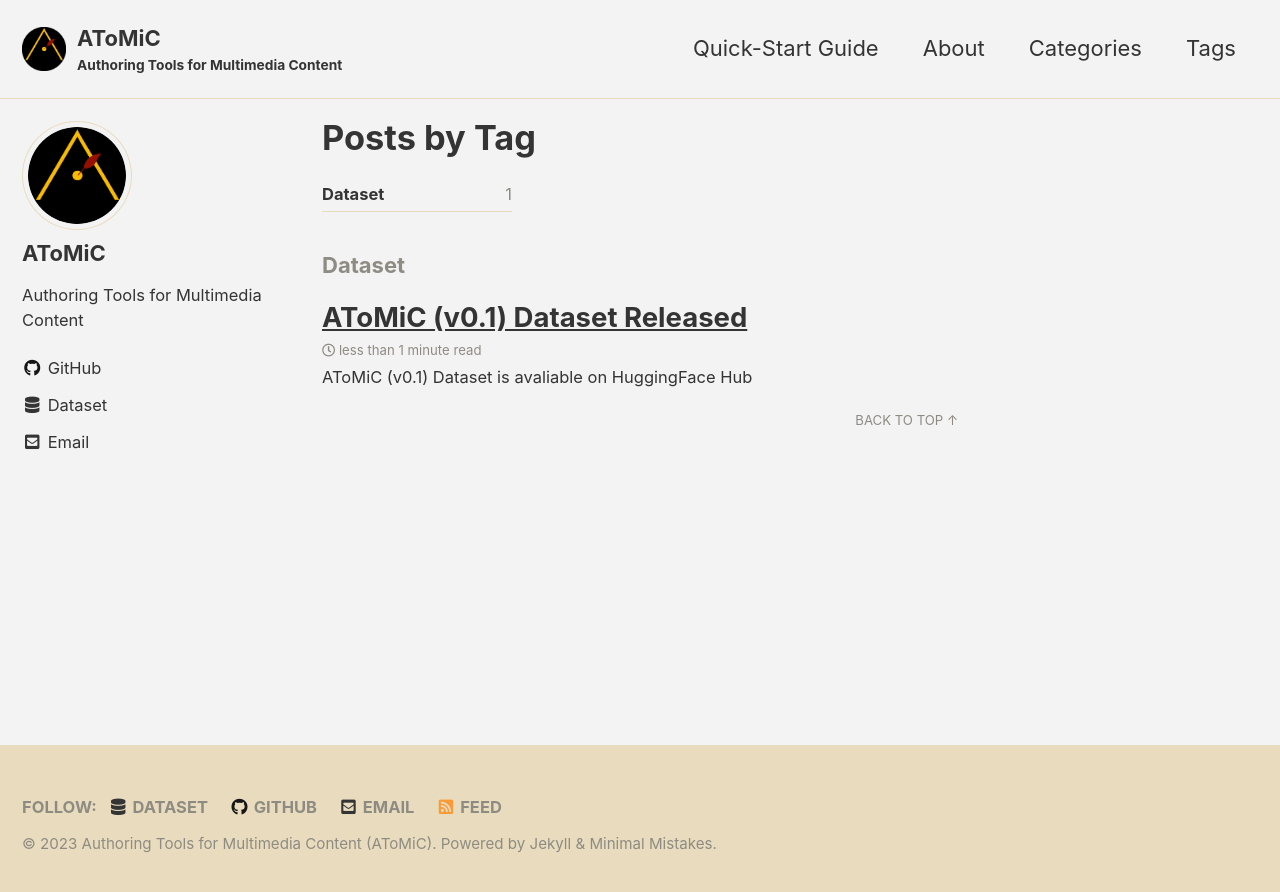
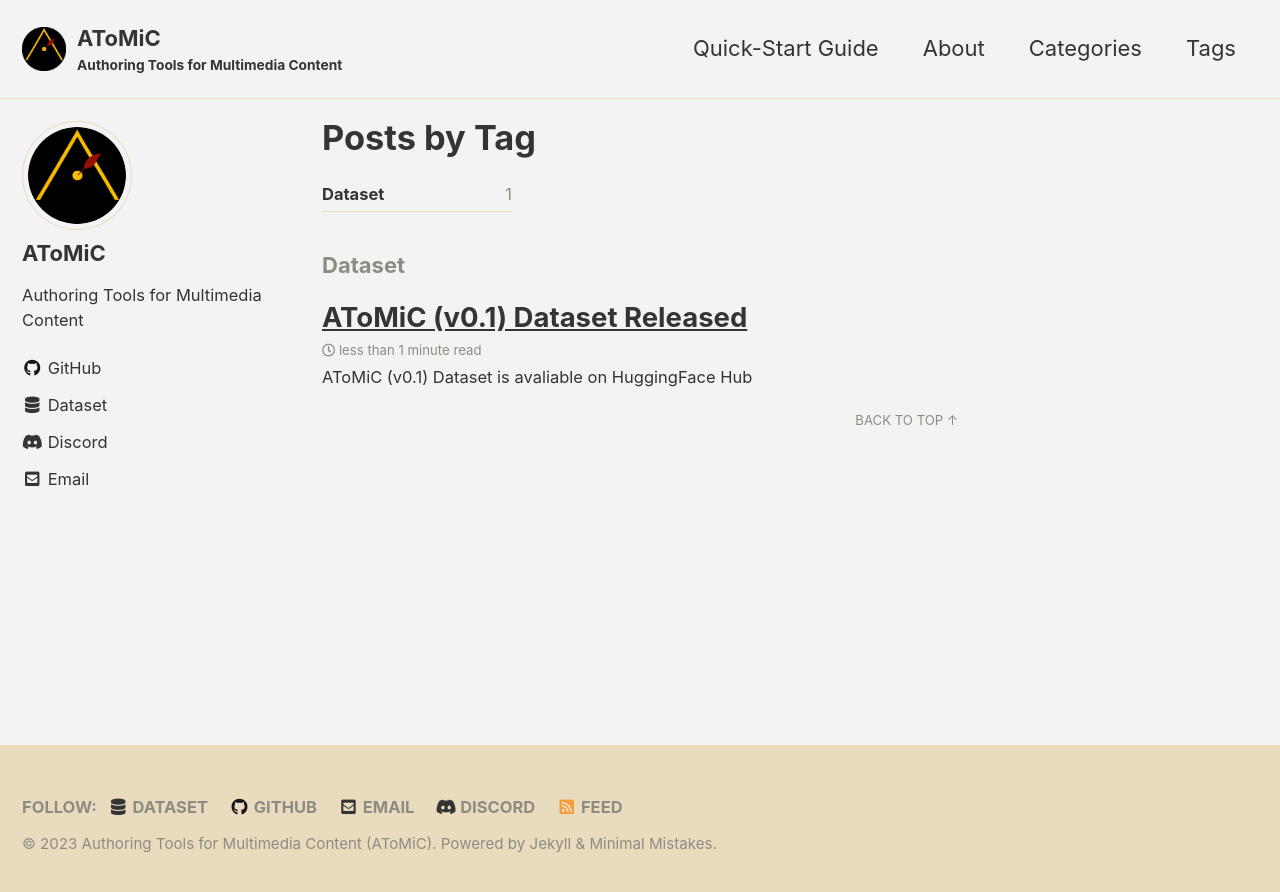
Before and after one commit to TREC-AToMiC/trec-atomic.github.io, a Jekyll site: the page built from docs/_pages/tag-archive.md, in a window 1280 px wide. Shown: the top 892 px of the page. Built offline with Jekyll 4.4.1, drawn with Linux system fonts in a browser that asks for light colours; cached includes are drawn as plain includes.

Commit message:
add discord link

```diff
--- a/docs/Gemfile
+++ b/docs/Gemfile
@@ -3,3 +3,4 @@
 gem "jekyll-include-cache", group: :jekyll_plugins
 
 gem "webrick", "~> 1.7"
+gem 'liquid', '~> 4.0', '>= 4.0.4'
--- a/docs/_config.yml
+++ b/docs/_config.yml
@@ -129,6 +129,9 @@
     - label: "Dataset"
       icon: "fas fa-fw fa-database"
       url: "https://huggingface.co/TREC-AToMiC"
+    - label: "Discord"
+      icon: "fab fa-fw fa-discord"
+      url: "https://discord.gg/pgDMArnGAH"
 
 # Site Footer
 footer:
@@ -151,6 +154,9 @@
     - label: "Instagram"
       icon: "fab fa-fw fa-instagram"
       # url:
+    - label: "Discord"
+      icon: "fab fa-fw fa-discord"
+      url: "https://discord.gg/pgDMArnGAH"
 
 
 # Reading Files
```
